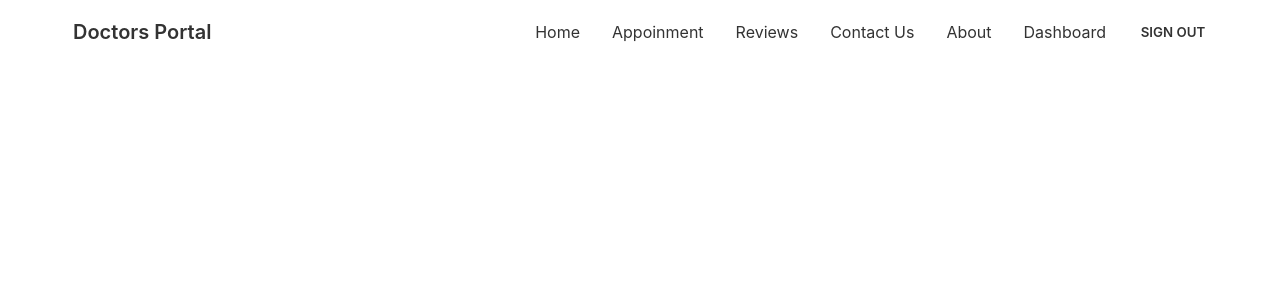
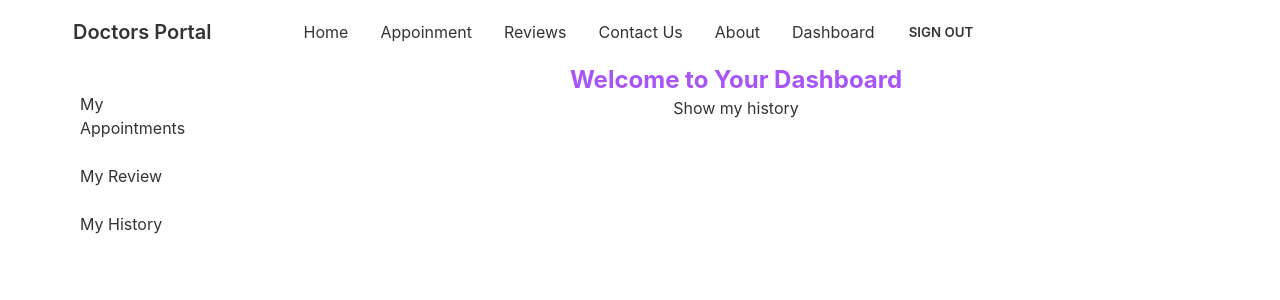
Before and after one commit to Md-Tur/doctors-portal, a React (Create React App) app: page /dashboard/history in a window 1280 px wide. Shown: the top 300 px of the page. Built offline with nearby package versions, Linux system fonts and the light colour scheme; no server answers; sample sign-in values are in the browser's storage.

Commit message:
color & dashboard related problem fixed

```diff
--- a/src/App.js
+++ b/src/App.js
@@ -12,6 +12,7 @@
 import Dashboard from './Pages/Dashboard/Dashboard';
 import MyAppointments from './Pages/Dashboard/MyAppointments';
 import MyReview from './Pages/Dashboard/MyReview';
+import MyHistory from './Pages/Dashboard/MyHistory';
 
 function App() {
   return (
@@ -32,6 +33,7 @@
         }>
           <Route index element={<MyAppointments></MyAppointments>}></Route>
           <Route path='review' element={<MyReview></MyReview>}></Route>
+          <Route path='history' element={<MyHistory></MyHistory>}></Route>
         </Route>
 
         <Route path='about' element={<About></About>}></Route>
--- a/src/Pages/Dashboard/Dashboard.js
+++ b/src/Pages/Dashboard/Dashboard.js
@@ -4,19 +4,18 @@
 const Dashboard = () => {
     return (
         <div className="drawer drawer-mobile">
-            <input id="my-drawer-2" type="checkbox" className="drawer-toggle" />
-            <div className="drawer-content flex flex-col items-center justify-center">
-                <h2 className='text-5xl text-purple-500'>Dashboard</h2>
+            <input id="dashboard-sidebar" type="checkbox" className="drawer-toggle" />
+            <div className="drawer-content text-center">
+                <h2 className='text-2xl font-bold text-purple-500'>Welcome to Your Dashboard</h2>
                 <Outlet></Outlet>
-                <label htmlFor="my-drawer-2" className="btn btn-primary drawer-button lg:hidden">Open drawer</label>
-
             </div>
             <div className="drawer-side">
-                <label htmlFor="my-drawer-2" className="drawer-overlay"></label>
-                <ul className="menu p-4 overflow-y-auto w-80 bg-base-100 text-base-content">
+                <label htmlFor="dashboard-sidebar" className="drawer-overlay"></label>
+                <ul className="menu p-4 overflow-y-auto w-48 bg-base-100 text-base-content">
                     {/* <!-- Sidebar content here --> */}
-                    <li><Link to="/dashboard">Dashboard</Link></li>
+                    <li><Link to="/dashboard">My Appointments</Link></li>
                     <li><Link to="/dashboard/review">My Review</Link></li>
+                    <li><Link to="/dashboard/history">My History</Link></li>
                 </ul>
 
             </div>
--- a/src/Pages/Dashboard/MyAppointments.js
+++ b/src/Pages/Dashboard/MyAppointments.js
@@ -1,9 +1,48 @@
-import React from 'react';
+import React, { useEffect, useState } from 'react';
+import { useAuthState } from 'react-firebase-hooks/auth';
+import auth from '../../firebase.init';
 
 const MyAppointments = () => {
+
+    const [appoinments, setAppoinments] = useState([]);
+    const [user] = useAuthState(auth);
+    console.log(user?.email);
+    useEffect(() => {
+        if (user) {
+            fetch(`http://localhost:5000/booking?patient=${user?.email}`)
+                .then(res => res.json())
+                .then(data => setAppoinments(data));
+        }
+    }, [user?.email])
+
     return (
         <div>
-            <h2>My appointments here</h2>
+            <h2>My appointments: {appoinments.length}</h2>
+            <div class="overflow-x-auto">
+                <table class="table w-full">
+                    <thead>
+                        <tr>
+                            <th></th>
+                            <th>Name</th>
+                            <th>Date</th>
+                            <th>Time</th>
+                            <th>Treatment</th>
+                        </tr>
+                    </thead>
+                    <tbody>
+                        {
+                            appoinments.map((appoinment, index) => <tr>
+                                <th>{index + 1}</th>
+                                <td>{appoinment.patientName}</td>
+                                <td>{appoinment.date}</td>
+                                <td>{appoinment.slot}</td>
+                                <td>{appoinment.treatment}</td>
+                            </tr>
+                            )
+                        }
+                    </tbody>
+                </table>
+            </div>
         </div>
     );
 };
--- /dev/null
+++ b/src/Pages/Dashboard/MyHistory.js
@@ -0,0 +1,11 @@
+import React from 'react';
+
+const MyHistory = () => {
+    return (
+        <div>
+            <h2>Show my history</h2>
+        </div>
+    );
+};
+
+export default MyHistory;
--- a/src/Pages/Shared/Navbar.js
+++ b/src/Pages/Shared/Navbar.js
@@ -42,6 +42,11 @@
                     {menuItems}
                 </ul>
             </div>
+            <div className='navbar-end'>
+                <label tabIndex="1" htmlFor="dashboard-sidebar" className="btn btn-ghost lg:hidden">
+                    <svg xmlns="http://www.w3.org/2000/svg" className="h-5 w-5" fill="none" viewBox="0 0 24 24" stroke="currentColor"><path strokeLinecap="round" strokeLinejoin="round" strokeWidth="2" d="M4 6h16M4 12h8m-8 6h16" /></svg>
+                </label>
+            </div>
         </div>
     );
 };
--- a/tailwind.config.js
+++ b/tailwind.config.js
@@ -14,8 +14,6 @@
           "base-100": "#ffffff",
         },
       },
-      "dark",
-      "cupcake",
     ],
   },
   plugins: [require("daisyui")],
```
